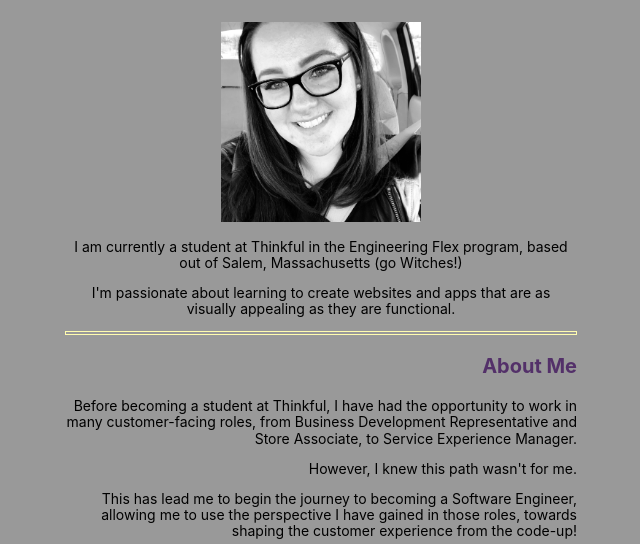
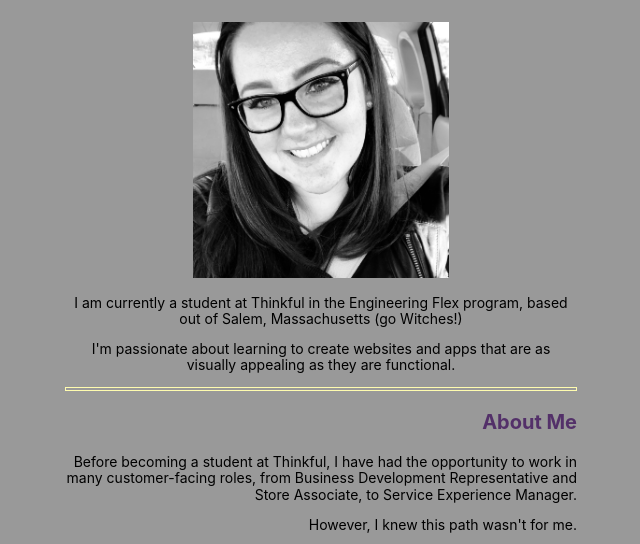
Before and after one commit to mellisa-sullivan/Portfolio, a plain HTML site: page index.html in a window 1280 px wide. Shown: the part 201-745 px from the top of the page, without its empty margins (319-959 px from the left). Drawn offline with nearby package versions, Linux system fonts and the light colour scheme; a script that the page names is missing.

Commit message:
Changed media to 50% width instead of set pixel

```diff
--- a/style.css
+++ b/style.css
@@ -42,7 +42,7 @@ img {
 }
 
 main>div>article>img {
-  width: 200px;
+  width: 50%;
   margin: auto;
 }
 
```
